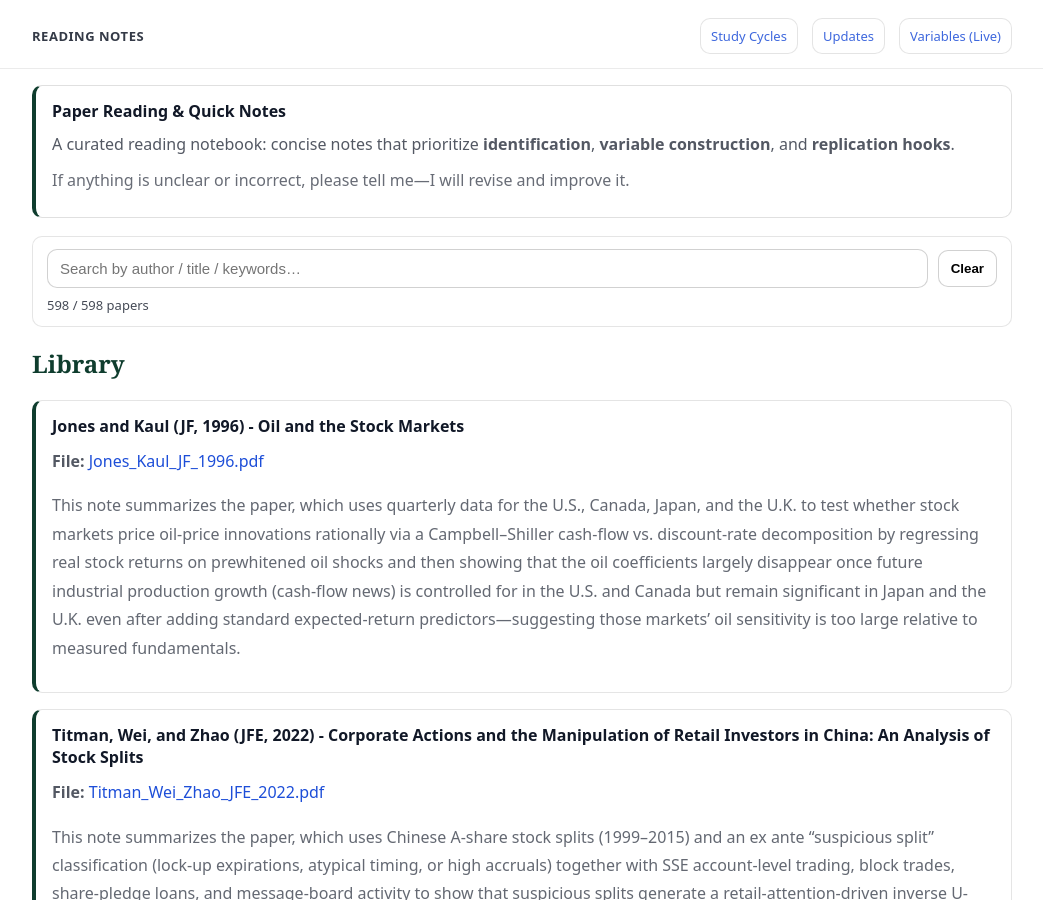
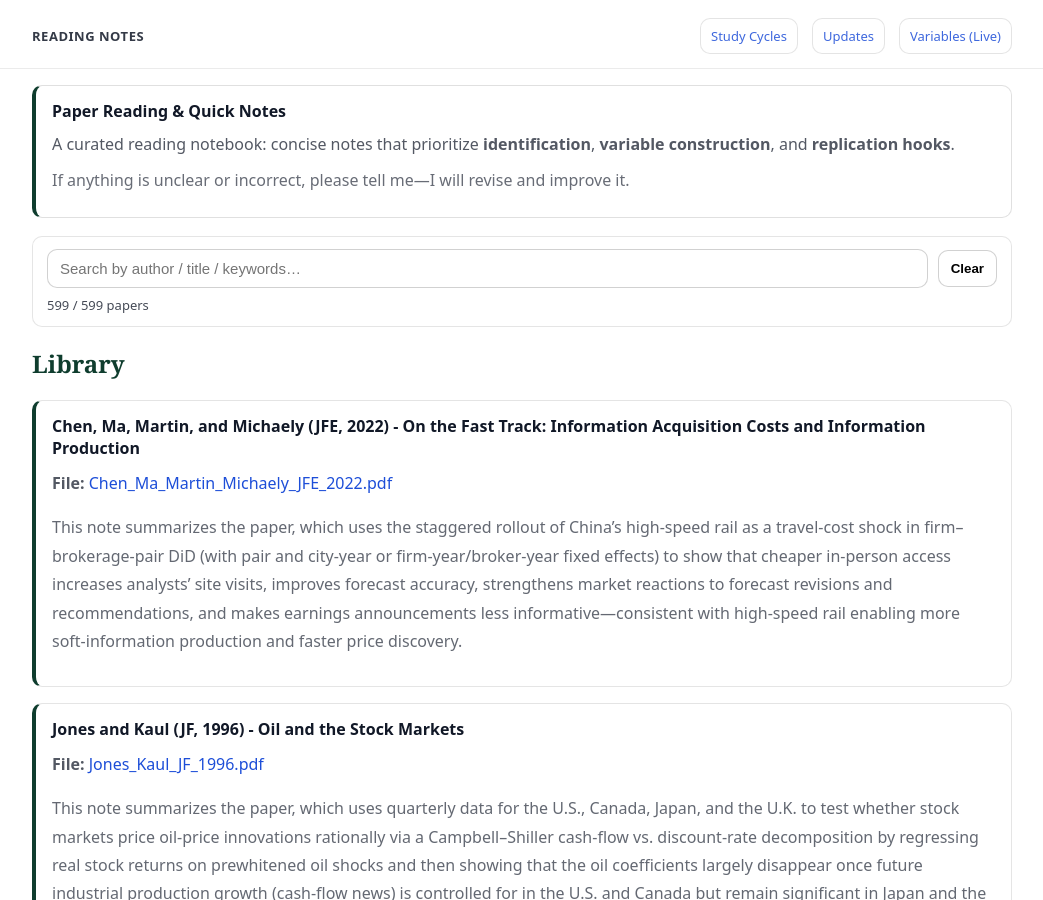
Before and after one commit to yaxinzn/study-archive, a Jekyll site: the page built from reading/index.md, in a window 1280 px wide and 900 px high. Shown: the whole window, without its empty margins (118-1161 px from the left). Built offline with Jekyll 4.4.1, drawn with Linux system fonts in a browser that asks for light colours.

Commit message:
Reading: add/update Chen_Ma_Martin_Michaely_JFE_2022.pdf

```diff
--- a/_data/reading.yml
+++ b/_data/reading.yml
@@ -1,3 +1,7 @@
+- title: "Chen, Ma, Martin, and Michaely (JFE, 2022) - On the Fast Track: Information Acquisition Costs and Information Production"
+  file: "Chen_Ma_Martin_Michaely_JFE_2022.pdf"
+  desc: "This note summarizes the paper, which uses the staggered rollout of China’s high-speed rail as a travel-cost shock in firm–brokerage-pair DiD (with pair and city-year or firm-year/broker-year fixed effects) to show that cheaper in-person access increases analysts’ site visits, improves forecast accuracy, strengthens market reactions to forecast revisions and recommendations, and makes earnings announcements less informative—consistent with high-speed rail enabling more soft-information production and faster price discovery."
+
 - title: "Jones and Kaul (JF, 1996) - Oil and the Stock Markets"
   file: "Jones_Kaul_JF_1996.pdf"
   desc: "This note summarizes the paper, which uses quarterly data for the U.S., Canada, Japan, and the U.K. to test whether stock markets price oil-price innovations rationally via a Campbell–Shiller cash-flow vs. discount-rate decomposition by regressing real stock returns on prewhitened oil shocks and then showing that the oil coefficients largely disappear once future industrial production growth (cash-flow news) is controlled for in the U.S. and Canada but remain significant in Japan and the U.K. even after adding standard expected-return predictors—suggesting those markets’ oil sensitivity is too large relative to measured fundamentals."
```
Also changed, not shown: 1 other file.
